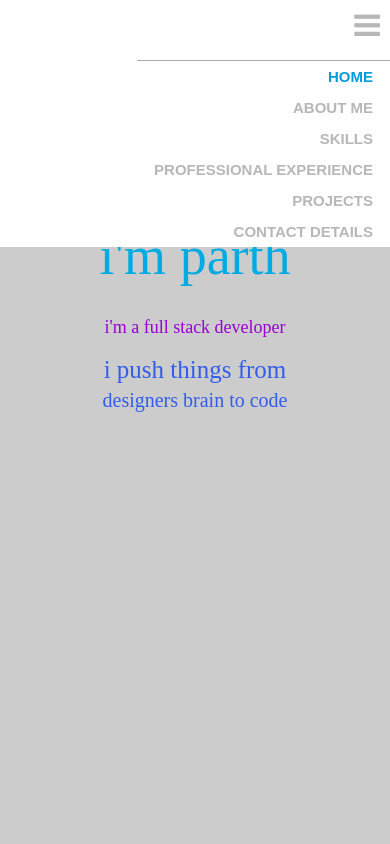
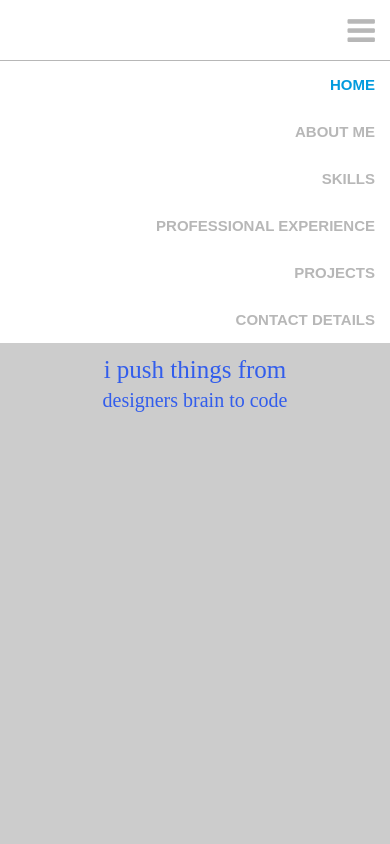
Before and after one commit to ParthTandel/parthtandel.github.io, a website: page index.html in a window 390 px wide. Both pictures are taken after a click on the icon 367 px from the left and 30 px from the top of the page. Shown: the top 844 px of the page. Drawn offline with Linux system fonts and the light colour scheme.

Commit message:
responsive nav bar

```diff
--- a/index.html
+++ b/index.html
@@ -18,6 +18,25 @@
 <body ng-app="portfolio">
     <div id="scrollArea" ng-controller="ScrollCtrl">
         <div id="nav-bar">
+            <nav class="nav-bar-menu">
+                <div class="nav-section-top">
+                    <div class="logo">
+                    </div>
+                    <div class="nav-bar-icon">
+                        <i class="fa fa-bars fa-2x" aria-hidden="true" ng-click="toggle = !toggle;"></i>
+                    </div>
+                </div>
+                <ul class="nav-dropdown" ng-class="{ show : toggle === true}">
+                    <li><a ng-click="activeMenu = 'Home'; gotoElement('home-anchor')" class="nav-bar-items" ng-class="{active : activeMenu === 'Home'}">HOME</a></li>
+                    <li><a ng-click="activeMenu = 'About'; gotoElement('aboutme-anchor')" class="nav-bar-items" ng-class="{active : activeMenu === 'About'}">ABOUT ME</a></li>
+                    <li><a ng-click="activeMenu = 'Skills'; gotoElement('skills-anchor')" class="nav-bar-items" ng-class="{active : activeMenu === 'Skills'}">SKILLS</a></li>
+                    <li><a ng-click="activeMenu = 'Pexp'; gotoElement('profExp-anchor')" class="nav-bar-items" ng-class="{active : activeMenu === 'Pexp'}">PROFESSIONAL EXPERIENCE</a></li>
+                    <li><a ng-click="activeMenu = 'Proj'; gotoElement('project-anchor')" class="nav-bar-items" ng-class="{active : activeMenu === 'Proj'}">PROJECTS</a></li>
+                    <li><a ng-click="activeMenu = 'Cdet'; gotoElement('contact-anchor')" class="nav-bar-items" ng-class="{active : activeMenu === 'Cdet'}">CONTACT DETAILS</a></li>
+                </ul>
+            </nav>
+        </div>
+        <!-- <div id="nav-bar">
             <div class="logo"></div>
             <div class="nav-left-box">
                 <div class="nav-bar-icon" ng-class="{hide : toggle === false}">
@@ -50,7 +69,7 @@
                   </div>
                 </div>
             </div>
-        </div>
+        </div> -->
 
         <a id="home-anchor"></a>
         <div id="section-intro">
--- a/scripts/controllers/portfolio.js
+++ b/scripts/controllers/portfolio.js
@@ -4,9 +4,9 @@ angular.module('portfolio')
         $rootScope.reverse = false;
         $scope.toggle = false;
         $scope.gotoElement = function(eID) {
+            console.log($scope.toggle);
             anchorSmoothScroll.scrollTo(eID);
             $scope.toggle = false;
-            console.log($scope.toggle);
         };
         $scope.gotoElement('home-anchor');
     });
--- a/styles/main.css
+++ b/styles/main.css
@@ -1,3 +1,66 @@
+.nav-bar-icon {
+    width: 100%;
+    text-align: right;
+    box-sizing: border-box;
+    padding: 15px;
+    height: 60px;
+    display: none;
+    z-index: 100;
+}
+
+#nav-bar {
+    background-color: #fff;
+    position: fixed;
+    width: 100%;
+    height: 60px;
+    z-index: 100;
+    color: rgba(158, 158, 158, 0.74);
+}
+
+nav ul {
+    overflow: hidden;
+    padding: 0;
+    margin: 0;
+    margin-right: 30px;
+    text-align: right;
+    font-weight: bold;
+    font-family: Arial, Helvetica, sans-serif;
+    font-size: 15px;
+}
+
+nav ul li {
+    display: inline-block;
+    padding: 22px 8px;
+}
+
+a {
+    text-decoration: none;
+    color: inherit;
+}
+
+.nav-section-top {
+    display: flex;
+    align-items: center;
+}
+
+.nav-bar-menu {
+    display: flex;
+    justify-content: space-between;
+}
+
+.nav-bar-items {
+    cursor: pointer;
+    margin: 0px;
+}
+
+.nav-bar-items:hover {
+    color: #029bde;
+}
+
+.active {
+    color: #029bde;
+}
+
 html, body {
     margin: 0px;
     padding: 0px;
@@ -49,7 +112,8 @@ html, body {
     src: url('../assets/fonts/open-sans/OpenSans-Regular.ttf');
 }
 
-#nav-bar {
+
+/*#nav-bar {
     top: 0;
     z-index: 100;
     position: fixed;
@@ -72,23 +136,11 @@ html, body {
     font-size: 15px;
 }
 
-.nav-bar-items {
-    cursor: pointer;
-    margin: 0 10px;
-}
-
-.nav-bar-items:hover {
-  color: #029bde;
-}
-
-.active {
-    color: #029bde;
-}
 
 
 .nav-bar-dropdown {
     display: flex;
-}
+}*/
 
 .intro {
     /*margin: 50px 0 0 100px;*/
@@ -136,10 +188,6 @@ html, body {
     background-position: center center;*/
     background-color: #cccccc;
     margin: 0;
-}
-
-.fa-bars {
-    display: none;
 }
 
 .section-content-contact {
@@ -335,12 +383,45 @@ a:hover {
         -webkit-box-shadow: none;
         box-shadow: none;
     }
-
     .section-content-contact div {
         font-size: 16px;
     }
+    .nav-bar-icon {
+        display: inline-block;
+    }
+    .nav-section-top {
+        border-bottom: thin solid rgba(158, 158, 158, 0.74);
+        width: 100%;
+    }
+    .nav-bar-menu {
+        flex-direction: column;
+    }
+    nav ul li {
+        box-sizing: border-box;
+        width: 100%;
+        padding: 15px;
+    }
+    nav ul.show {
+        max-height: 500px;
+        overflow: hidden;
+        -webkit-transition: all 0.3s ease-in;
+        -moz-transition: all 0.3s ease-in;
+        -o-transition: all 0.3s ease-in;
+        transition: all 0.3s ease-in;
+    }
+    nav ul {
+        max-height: 0;
+        padding: 0;
+        margin: 0;
+        -webkit-transition: all 0.3s ease-out;
+        -moz-transition: all 0.3s ease-out;
+        -o-transition: all 0.3s ease-out;
+        transition: all 0.3s ease-out;
+    }
     #nav-bar {
-        /*justify-content: flex-start;*/
+        height: auto;
+    }
+    /*#nav-bar {
         align-items: baseline;
     }
     .nav-bar-dropdown {
@@ -383,7 +464,7 @@ a:hover {
     .fa-bars {
         display: inline-block;
         margin: 10px;
-    }
+    }*/
     .intro div:nth-child(1) {
         font-size: 100px;
         color: #ff3d5e;
@@ -412,51 +493,6 @@ a:hover {
     .section-content-contact div {
         font-size: 16px;
     }
-    #nav-bar {
-        /*justify-content: flex-start;*/
-        align-items: baseline;
-    }
-    .nav-bar-dropdown {
-        flex-direction: column;
-        justify-content: flex-end;
-        align-items: flex-end;
-        height: auto;
-    }
-    .nav-bar-dropdown.hide {
-        max-height: 0;
-        display: none;
-    }
-    .nav-bar-icon {
-        height: 60px;
-        display: flex;
-        border-bottom: 1px solid #aaa;
-        width: 100%;
-        justify-content: flex-end;
-        margin-bottom: 0;
-    }
-    .nav-bar-icon.hide {
-        border-bottom: none;
-    }
-    .nav-left-box {
-        flex-direction: column;
-        justify-content: center;
-        align-items: flex-end;
-        margin-right: 0;
-        height: auto;
-    }
-    .nav-bar-div {
-        height: auto;
-        padding: 7px;
-        width: 100%;
-        display: flex;
-        align-items: center;
-        justify-content: flex-end;
-    }
-
-    .fa-bars {
-        display: inline-block;
-        margin: 10px;
-    }
     .intro div:nth-child(1) {
         font-size: 100px;
         color: #ff3d5e;
```
Also changed, not shown: assets/favicon.ico.
